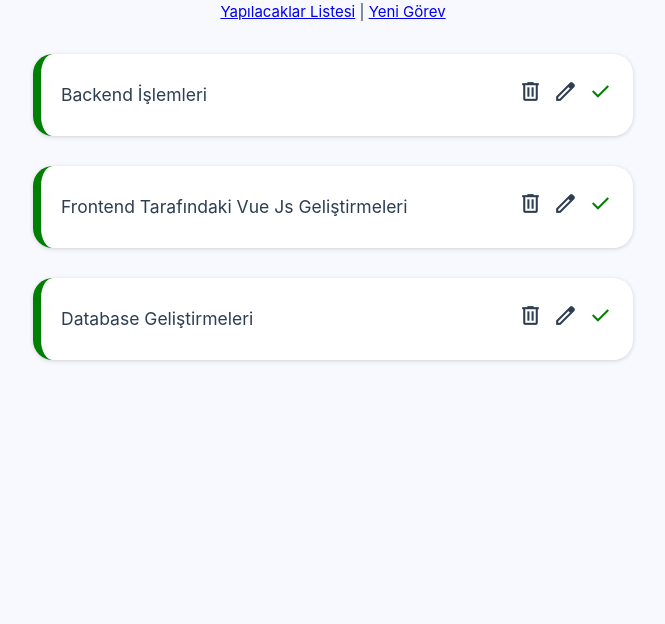
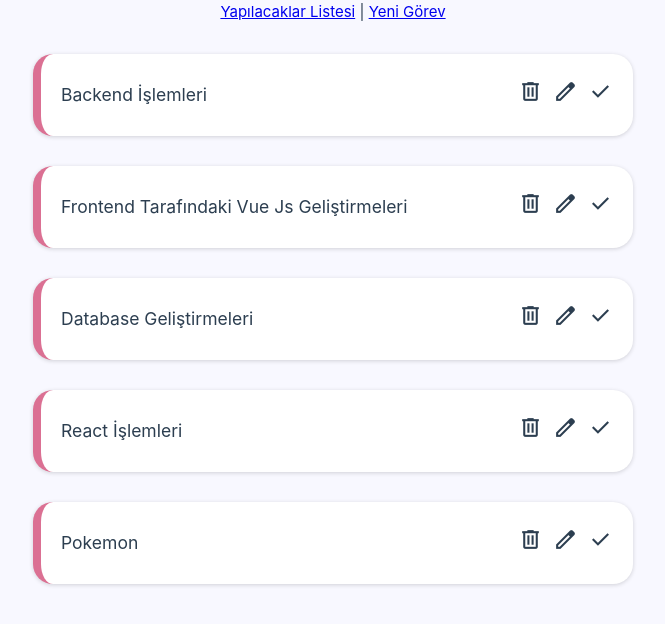
Before and after one commit to msabrioguz/Vue3-Ders, a Vue app in the folder 14-jira/: page / in a window 1280 px wide. Shown: the top 624 px of the page, without its empty margins (307-972 px from the left). Built offline with nearby package versions, Linux system fonts and the light colour scheme; data requests are answered from the project's data file.

Commit message:
Task eklenmesi

```diff
--- a/14-jira/data/db.json
+++ b/14-jira/data/db.json
@@ -4,19 +4,31 @@
       "id": "1",
       "title": "Backend İşlemleri",
       "details": "Backend işlemlerinin yapılması .net core projesinde gerekli geliştirmelerin yapılması",
-      "complete": true
+      "complete": false
     },
     {
       "id": "2",
       "title": "Frontend Tarafındaki Vue Js Geliştirmeleri",
       "details": "Frontend tarafının dizaynı ve yazılması gerekmektedir.",
-      "complete": true
+      "complete": false
     },
     {
       "id": "3",
       "title": "Database Geliştirmeleri",
       "details": "    Database geliştirmelerinin yapılması.",
-      "complete": true
+      "complete": false
+    },
+    {
+      "id": "bfcd",
+      "title": "React İşlemleri",
+      "details": "React işlemlerin yapılması",
+      "complete": false
+    },
+    {
+      "id": 828028,
+      "title": "Pokemon",
+      "details": "Pokemon İŞlemleri",
+      "complete": false
     }
   ]
 }
--- a/14-jira/src/views/AddTaskView.vue
+++ b/14-jira/src/views/AddTaskView.vue
@@ -1,5 +1,5 @@
 <template>
-    <form>
+    <form @submit.prevent="handleSubmit">
         <label>Başlık</label>
         <input type="text" v-model="title" required>
         <label>İş Detay</label>
@@ -13,6 +13,24 @@ export default {
         return {
             title: '',
             details: ''
+        }
+    },
+    methods: {
+        handleSubmit() {
+            let task = {
+                id: Math.floor(Math.random() * 1000000),
+                title: this.title,
+                details: this.details,
+                complete: false
+            }
+
+            fetch('http://localhost:3000/tasks', {
+                method: 'POST',
+                headers: { 'Content-Type': 'application/json' },
+                body: JSON.stringify(task)
+            })
+                .then(() => this.$router.push('/'))
+                .catch((err) => console.log(err.message));
         }
     }
 }
```
